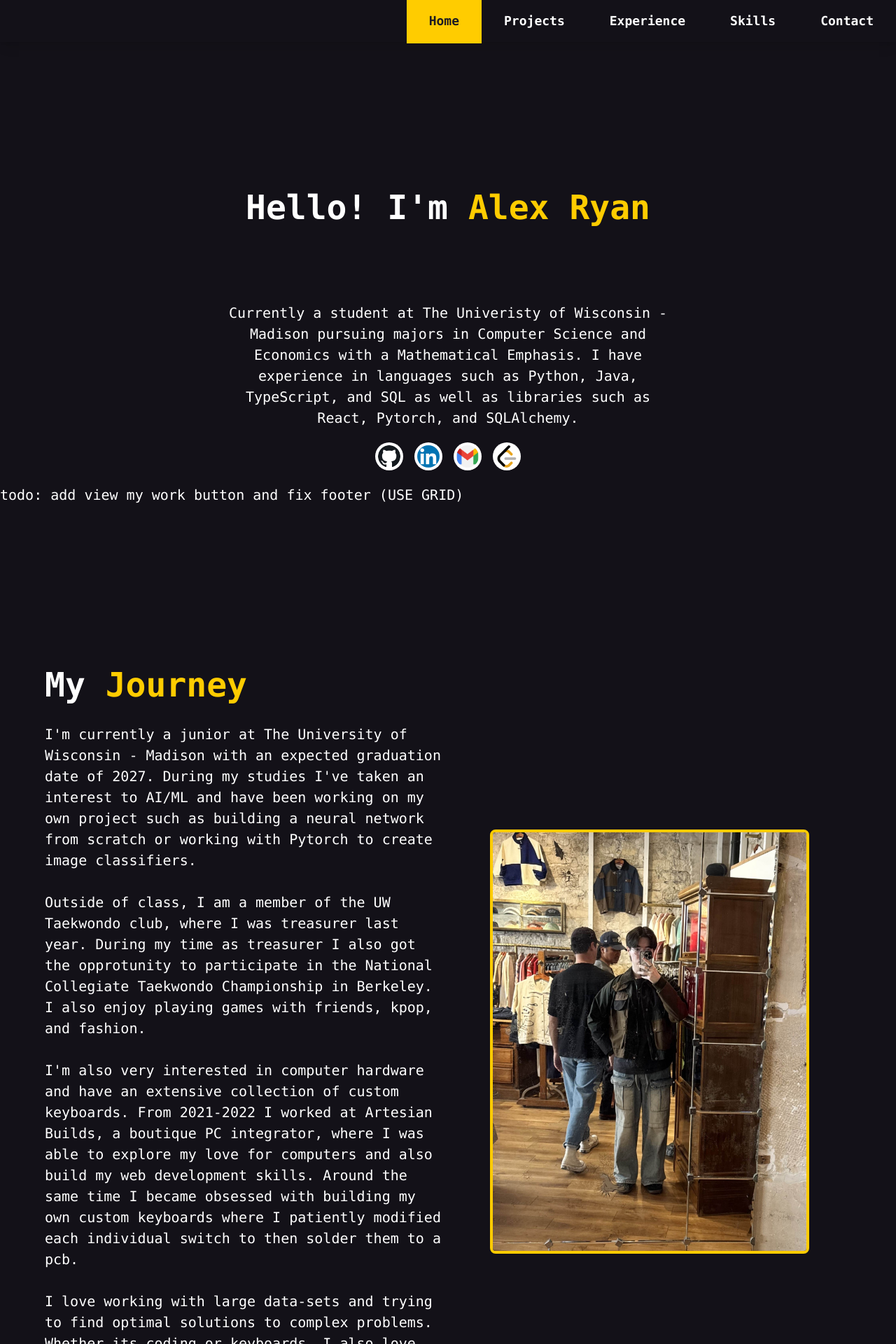
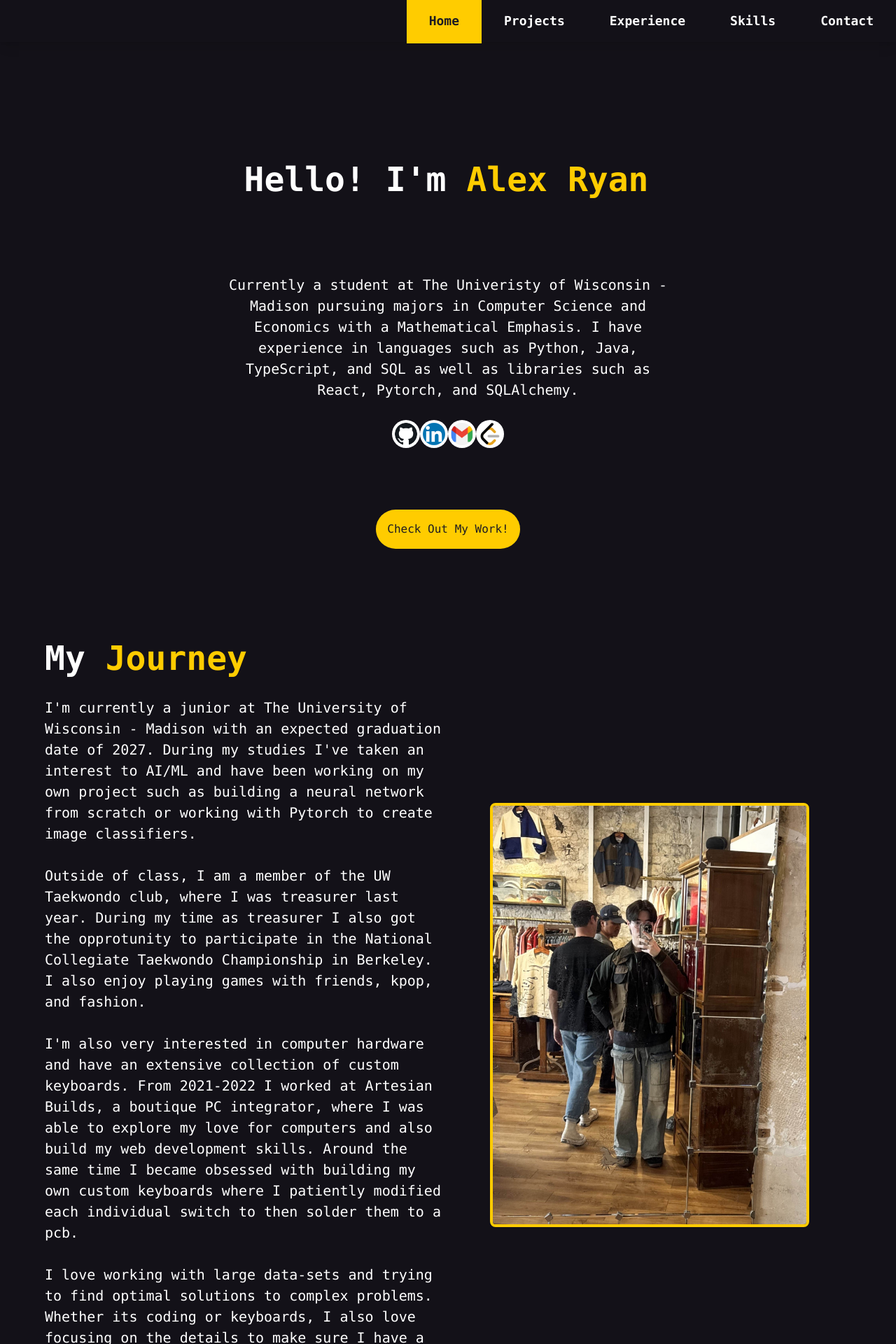
Before and after one commit to alexzhangryan/Portfolio-Website, a React (Vite) app: page / in a window 1280 px wide. Shown: the top 1920 px of the page at 70% size. Built offline with nearby package versions, Linux system fonts and the light colour scheme.

Commit message:
finished home page

```diff
--- /dev/null
+++ b/src/Footer.tsx
@@ -0,0 +1,10 @@
+export default function Footer(){
+    const currentYear = new Date().getFullYear();
+
+    return(
+        <footer className = "footer grid grid-cols-3">
+                <p className="py-8 px-10">Copyright &copy; {currentYear} Alex Ryan</p>
+                <a className="justify-self-center hover:text-accent" href="mailto:alexzhangryan@gmail.com">alexzhangryan@gmail.com</a>
+            </footer>
+    )
+}
--- a/src/Message.tsx
+++ b/src/Message.tsx
@@ -1,19 +1,22 @@
+import { NavLink } from "react-router-dom";
+import Typewriter from "./Typewriter";
+import Footer from "./Footer";
+
 const Message = () => {
-    const currentYear = new Date().getFullYear();
     return(
         <>
-            <h1 className="text-center pt-50 pb-25 text-[48px] font-bold">Hello! I'm <span className="text-accent">Alex Ryan</span></h1>
+            <Typewriter />
             <p className="text-center w-1/2 m-auto">Currently a student at The Univeristy of Wisconsin - Madison pursuing majors in Computer Science and Economics with a Mathematical Emphasis. I have experience in languages such as Python, Java, TypeScript, and SQL as well as libraries such as React, Pytorch, and SQLAlchemy.</p>
-            <div>
-                <ul className="flex justify-center m-5">
-                    <a href="https://github.com/alexzhangryan"><img className = "linkImage" src="./src/assets/github.png"></img></a>
-                    <a href="https://www.linkedin.com/in/alex-ryan-807b22293/"><img className = "linkImage" src="./src/assets/linkedin.png"></img></a>
-                    <a href="mailto:alexzhangryan@gmail.com"><img className = "linkImage" src="./src/assets/gmail.jpg"></img></a>
-                    <a href="https://leetcode.com/u/genjigod/"><img className = "linkImage" src="./src/assets/leetcode.png"></img></a>
-                </ul>
+            <div className="grid grid-cols-4 justify-center my-5 max-w-1/8 mx-auto">
+                <a href="https://github.com/alexzhangryan"><img className = "linkImage" src="./src/assets/github.png"></img></a>
+                <a href="https://www.linkedin.com/in/alex-ryan-807b22293/"><img className = "linkImage" src="./src/assets/linkedin.png"></img></a>
+                <a href="mailto:alexzhangryan@gmail.com"><img className = "linkImage" src="./src/assets/gmail.jpg"></img></a>
+                <a href="https://leetcode.com/u/genjigod/"><img className = "linkImage" src="./src/assets/leetcode.png"></img></a>
             </div>
-            <p>todo: add view my work button and fix footer (USE GRID)</p>
-            <div className="grid grid-cols-2 max-w-6xl mx-auto mt-50 mb-25">
+            <div className="flex justify-center mt-20">
+                <NavLink to="/projects" className="justify-center p-4 rounded-full bg-accent text-background hover:scale-110">Check Out My Work!</NavLink>
+            </div>
+            <div className="grid grid-cols-2 max-w-6xl mx-auto mt-25 mb-25">
                 <div className="flex mx-auto flex flex-col">
                     <h1 className="text-left text-[48px] font-bold my-5">My <span className="text-accent">Journey</span></h1>
                     <p>I'm currently a junior at The University of Wisconsin - Madison with an expected graduation date of 2027. During my studies I've taken an interest to AI/ML and have been working on my own project such as building a neural network from scratch or working with Pytorch to create image classifiers. <br /><br />
@@ -26,10 +29,7 @@ const Message = () => {
                     <img className="border-4 border-accent rounded-lg"src="./src/assets/selfie2.jpg"></img>
                 </div>
             </div>
-            <footer className = "footer">
-                <p className="py-8 px-10">Copyright &copy; {currentYear} Alex Ryan</p>
-                <a className="justify-self-center hover:text-accent" href="mailto:alexzhangryan@gmail.com">alexzhangryan@gmail.com</a>
-            </footer>
+            <Footer />
         </>
     );
 };
--- /dev/null
+++ b/src/Typewriter.tsx
@@ -0,0 +1,24 @@
+import React, {useState, useEffect} from 'react';
+
+export default function Typewriter(){
+
+    const [name, setName] = useState("Rtan");
+
+
+    const updateName = () =>{
+        setName("Ryan");
+    }
+
+    useEffect(() => {
+        const timer = setTimeout(() => {
+            updateName();
+        }, 3500);
+        return () => clearTimeout(timer);
+    }, [])
+
+    return(
+        <div className="flex justify-center mt-40 mb-25">
+                <h1 className="name">Hello! I'm <span className="text-accent">Alex {name}</span></h1>
+            </div>
+    );
+}
--- a/src/index.css
+++ b/src/index.css
@@ -5,6 +5,39 @@
   --color-background: hsl(257, 11%, 12%);
   --color-primary: hsl(0, 0%, 100%);
   --color-accent: hsl(48, 100%, 50%);
+  --animate-typing: typing 2s steps(20) forwards, blink 1s step-end infinite, deleting 0.5s steps(3) forwards 3s, retyping 0.5s steps(3) forwards 3.5s;
+
+  @keyframes blink{
+    50%{
+      border-color: transparent;
+    }
+  }
+
+  @keyframes typing{
+    from{
+      width: 0ch;
+    }
+    to{
+      width: 20ch;
+    }
+  }
+  @keyframes deleting{
+    from{
+      width: 20ch;
+    }
+    to{
+      width: 17ch;
+    }
+  }
+  @keyframes retyping{
+    from{
+      width: 17ch;
+    }
+    to{
+      width: 20ch;
+    }
+  }
+
 }
 
 body{
@@ -30,9 +63,13 @@ body{
     @apply flex items-center h-16 px-8 bg-accent text-background;
   }
   .linkImage{
-    @apply flex items-center mx-2 h-10 w-10 bg-primary p-1 rounded-full;
+    @apply flex justify-center mx-auto my-2 h-10 w-10 bg-primary p-1 rounded-full hover:scale-120;
   }
   .footer{
     @apply flex items-center h-20 w-1/1 bg-[#0C0B12];
   }
+  .name{
+    @apply text-[48px] box-content font-bold font-mono overflow-hidden whitespace-nowrap border-r-[5px] animate-typing;
+  }
+
 }
```
